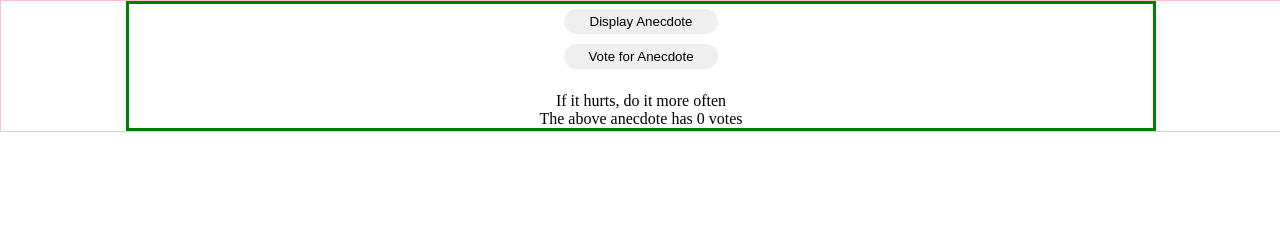
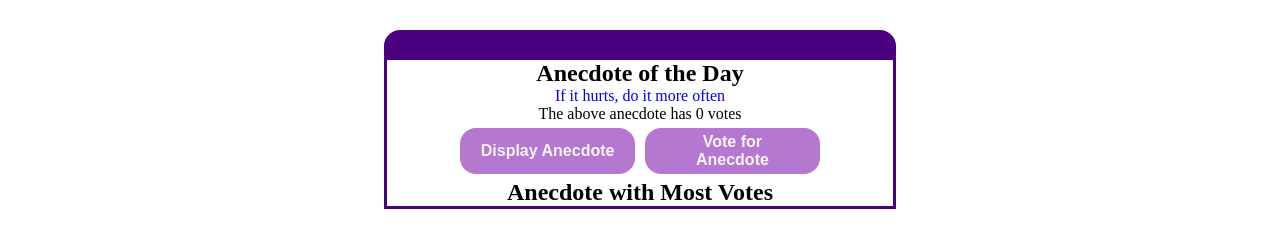
Before and after one commit to NaderBhrr/FullstackOPEN2021, a React app in the folder part01/ex1.6-1.14/ex1.12-1.14/: page / in a window 1280 px wide. Built offline with nearby package versions, Linux system fonts and the light colour scheme.

Commit message:
:sparkles: Create functionality for showing anecdote with most votes

```diff
--- a/part01/ex1.6-1.14/ex1.12-1.14/src/components/App.css
+++ b/part01/ex1.6-1.14/ex1.12-1.14/src/components/App.css
@@ -2,27 +2,57 @@
   margin: 0;
   padding: 0;
 }
-
+*,
+:after,
+:before {
+  box-sizing: border-box;
+}
 body #root {
-  border: 1px solid pink;
   width: 100%;
   display: flex;
   flex-direction: column;
   align-items: center;
 }
 .App {
-  border: 3px solid green;
-
-  width: 80%;
+  width: 40%;
   display: flex;
   flex-direction: column;
   align-items: center;
+  margin-top: 30px;
+  border: 3px solid indigo;
+  border-top-width: 30px;
+  border-radius: 1em 1em 0 0;
 }
 
+.buttons {
+  padding: auto;
+  display: flex;
+}
 .App button {
-  width: 15%;
+  width: 95%;
   border: none;
   border-radius: 1rem;
-  margin: 5px 0;
-  padding: 5px 0;
+  margin: 5px;
+  padding: 5px 20px;
+  font-size: 1em;
+  font-weight: bolder;
+  color: #f8f2fa;
+  background-color: #b478d0;
 }
+
+button:focus {
+  outline: none;
+  box-shadow: none;
+}
+
+button:hover {
+  background-color: #d07882;
+}
+
+.anecdote-text {
+  color: blue;
+  text-align: center;
+}
+
+@media all and (max-width: 500px) {
+}
--- a/part01/ex1.6-1.14/ex1.12-1.14/src/components/App.js
+++ b/part01/ex1.6-1.14/ex1.12-1.14/src/components/App.js
@@ -1,5 +1,6 @@
 import React, { useState } from 'react';
 import Button from './Button/Button';
+import Header from './Header/Header';
 import './App.css';
 
 const App = () => {
@@ -27,26 +28,42 @@ const App = () => {
   // Is an object a better choice for state?
   const upvoteAnecdote = (_event) => {
     !anecdoteVotes.hasOwnProperty(anecdoteIndex)
-      ? setAnecdoteVotes({ ...anecdoteVotes, [anecdoteIndex]: 1 })
+      ? setAnecdoteVotes({
+          ...anecdoteVotes,
+          [anecdoteIndex]: [1, anecdotes[anecdoteIndex]],
+        })
       : setAnecdoteVotes({
           ...anecdoteVotes,
-          [anecdoteIndex]: anecdoteVotes[anecdoteIndex] + 1,
+          [anecdoteIndex]: [
+            anecdoteVotes[anecdoteIndex][0] + 1,
+            anecdotes[anecdoteIndex],
+          ],
         });
   };
 
   return (
     <div className='App'>
-      {(() => {
-        console.log(anecdoteVotes);
-      })()}
-      <Button buttonText='Display Anecdote' handleClick={displayAnecdote} />
-      <Button buttonText='Vote for Anecdote' handleClick={upvoteAnecdote} />
-      <br />
-      {anecdotes[anecdoteIndex ? anecdoteIndex : 0]}
+      <Header text='Anecdote of the Day' />
+      <span className='anecdote-text'>
+        {anecdotes[anecdoteIndex ? anecdoteIndex : 0]}
+      </span>
       <p>
         The above anecdote has{' '}
-        {anecdoteVotes[anecdoteIndex] ? anecdoteVotes[anecdoteIndex] : 0} votes
+        {anecdoteVotes[anecdoteIndex] ? anecdoteVotes[anecdoteIndex][0] : 0}{' '}
+        votes
       </p>
+      <div className='buttons'>
+        <Button buttonText='Display Anecdote' handleClick={displayAnecdote} />
+        <Button buttonText='Vote for Anecdote' handleClick={upvoteAnecdote} />
+      </div>
+      <Header text='Anecdote with Most Votes' />
+      <span>
+        {Object.keys(anecdoteVotes).length === 0
+          ? null
+          : Object.entries(anecdoteVotes)
+              .map(([_key, value]) => value)
+              .sort((a, b) => b[0] - a[0])[0][1]}
+      </span>
     </div>
   );
 };
--- /dev/null
+++ b/part01/ex1.6-1.14/ex1.12-1.14/src/components/Header/Header.js
@@ -0,0 +1,6 @@
+import React from 'react';
+import './Header.css';
+
+const Header = ({ text }) => <h2>{text}</h2>;
+
+export default Header;
```
Also changed, not shown: part01/ex1.6-1.14/ex1.12-1.14/src/components/Header/Header.css (added).
